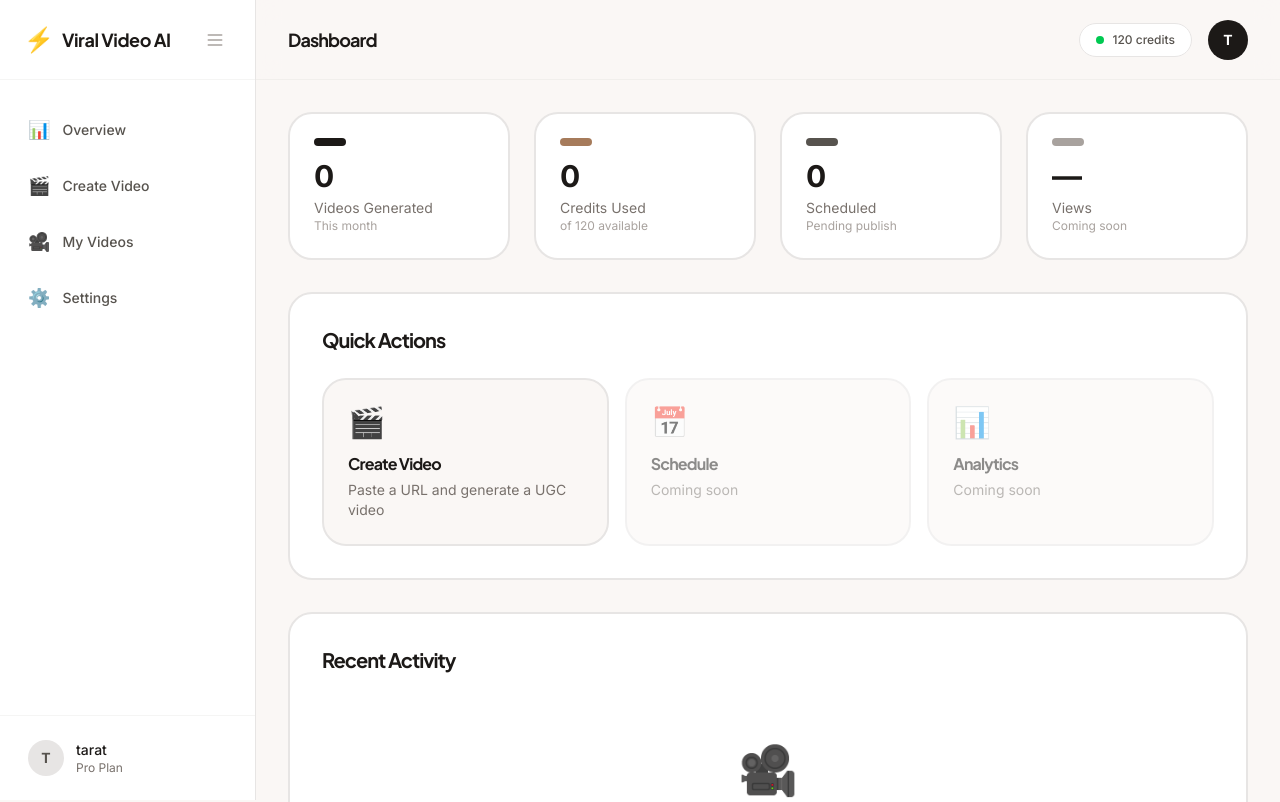
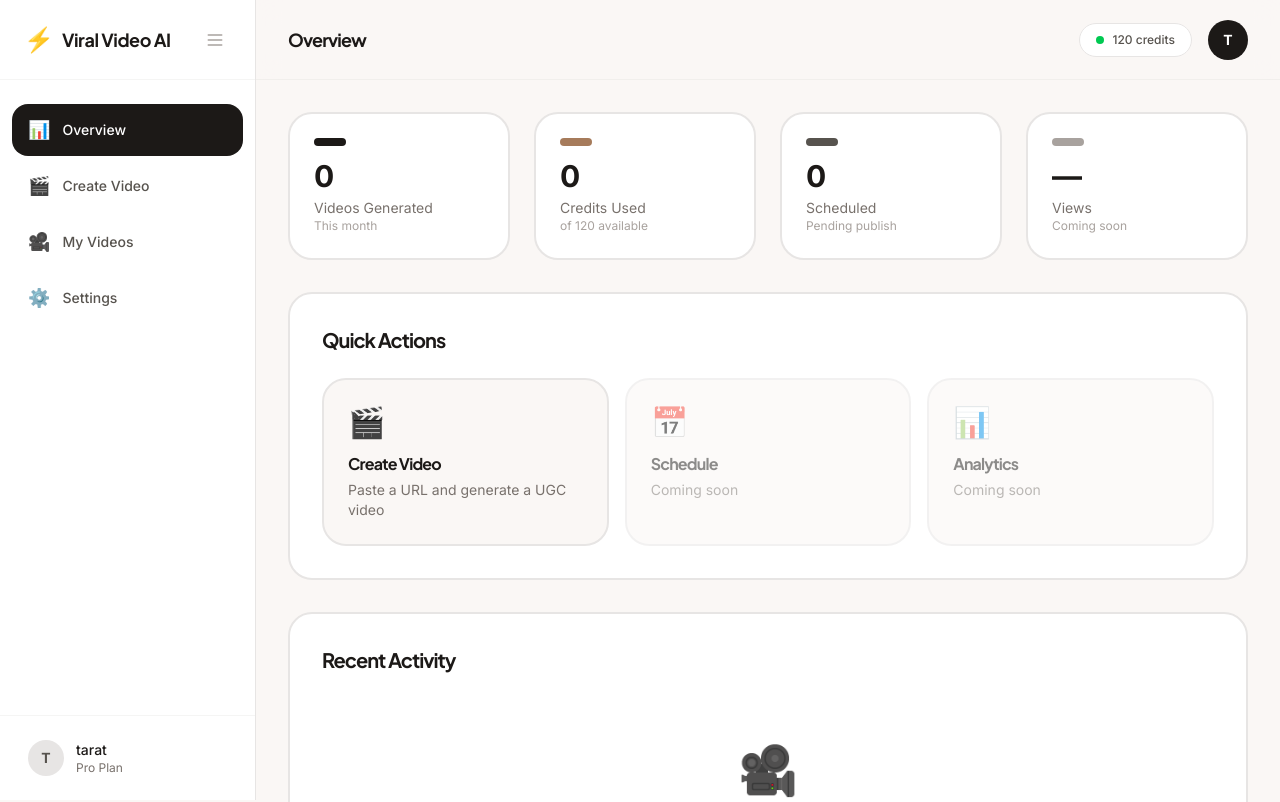
Before and after one commit to TarunTomar122/viral-video-ai, a Next.js app: page /viral-video-ai/dashboard in a window 1280 px wide. Shown: the top 802 px of the page. Built offline with nearby package versions, Linux system fonts and the light colour scheme.

Commit message:
Fix navigation: use relative paths for Link, full paths for a tags

```diff
--- a/src/app/dashboard/layout.tsx
+++ b/src/app/dashboard/layout.tsx
@@ -5,10 +5,10 @@ import { usePathname } from "next/navigation";
 import { useState } from "react";
 
 const NAV_ITEMS = [
-  { href: "/viral-video-ai/dashboard", label: "Overview", icon: "📊" },
-  { href: "/viral-video-ai/dashboard/create", label: "Create Video", icon: "🎬" },
-  { href: "/viral-video-ai/dashboard/videos", label: "My Videos", icon: "🎥" },
-  { href: "/viral-video-ai/dashboard/settings", label: "Settings", icon: "⚙️" },
+  { href: "/dashboard", label: "Overview", icon: "📊" },
+  { href: "/dashboard/create", label: "Create Video", icon: "🎬" },
+  { href: "/dashboard/videos", label: "My Videos", icon: "🎥" },
+  { href: "/dashboard/settings", label: "Settings", icon: "⚙️" },
 ];
 
 export default function DashboardLayout({ children }: { children: React.ReactNode }) {
@@ -24,7 +24,7 @@ export default function DashboardLayout({ children }: { children: React.ReactNod
         }`}
       >
         <div className="flex h-20 items-center justify-between border-b border-stone-100 px-6">
-          <Link href="/viral-video-ai" className="flex items-center gap-2">
+          <Link href="/" className="flex items-center gap-2">
             <span className="text-2xl">⚡</span>
             {sidebarOpen && (
               <span className="font-display text-lg font-bold tracking-tight text-stone-900">
@@ -87,7 +87,7 @@ export default function DashboardLayout({ children }: { children: React.ReactNod
             </h2>
             <p className="text-xs text-stone-500">
               {pathname === "/viral-video-ai/dashboard" && "Your content at a glance"}
-              {pathname === "/viral-video-ai/dashboard/create" && "Generate a new UGC video from your SaaS URL"}
+              {pathname === "/dashboard/create" && "Generate a new UGC video from your SaaS URL"}
               {pathname?.includes("videos") && "Manage your generated videos"}
               {pathname?.includes("settings") && "Manage your account"}
             </p>
--- a/src/app/dashboard/page.tsx
+++ b/src/app/dashboard/page.tsx
@@ -25,7 +25,7 @@ export default function DashboardPage() {
         <h3 className="font-display text-xl font-bold text-stone-900">Quick Actions</h3>
         <div className="mt-6 grid gap-4 md:grid-cols-3">
           <Link
-            href="/viral-video-ai/dashboard/create"
+            href="/dashboard/create"
             className="card-hover rounded-[24px] border-2 border-stone-200 bg-stone-50 p-6 hover:border-stone-900"
           >
             <span className="text-3xl">🎬</span>
@@ -57,7 +57,7 @@ export default function DashboardPage() {
             Create your first video to see activity here
           </p>
           <Link
-            href="/viral-video-ai/dashboard/create"
+            href="/dashboard/create"
             className="mt-6 rounded-full bg-stone-900 px-6 py-3 text-sm font-semibold text-white transition-all hover:bg-stone-800"
           >
             Create Your First Video
```
